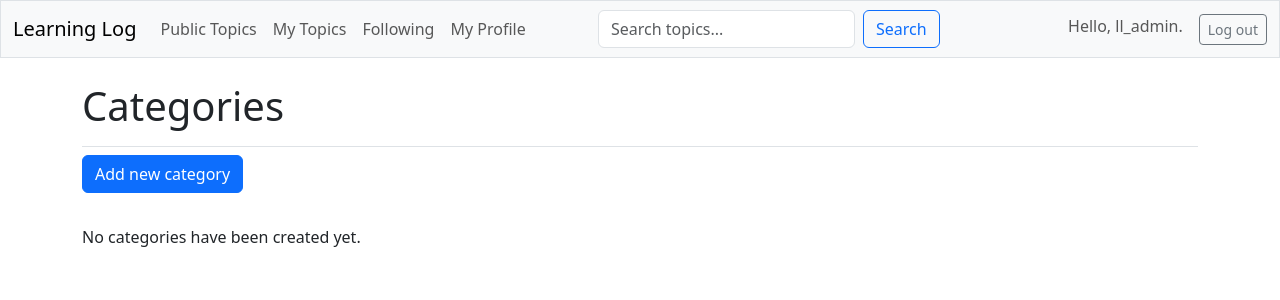
After one commit to Kayutas/Learning_Log, a Django app: page /categories/ in a window 1280 px wide. The commit adds this page. Shown: the top 300 px of the page. Run offline with Django 5.2, Linux system fonts and the light colour scheme; a user stored in the database is signed in; data that the repository does not hold is empty; some libraries are stand-ins or nearby versions.

Commit message:
added following

```diff
--- a/learning_logs/templates/learning_logs/base.html
+++ b/learning_logs/templates/learning_logs/base.html
@@ -31,6 +31,14 @@
                         <li class="nav-item">
                             <a class="nav-link" href="{% url 'learning_logs:topics' %}">
                                 My Topics</a>
+                        </li>
+                        <li class="nav-item">
+                            <a class="nav-link" href="{% url 'learning_logs:following_list' %}">
+                                Following</a>
+                        </li>
+                        <li class="nav-item">
+                            <a class="nav-link" href="{% url 'learning_logs:user_profile' user.username %}">
+                                My Profile</a>
                         </li>
                     {% endif %}
                 </ul>
--- /dev/null
+++ b/learning_logs/templates/learning_logs/categories.html
@@ -0,0 +1,53 @@
+{% extends 'learning_logs/base.html' %}
+
+{% block page_header %}
+    <h1>Categories</h1>
+{% endblock page_header %}
+
+{% block content %}
+    {% if user.is_authenticated %}
+        <p>
+            <a href="{% url 'learning_logs:new_category' %}" class="btn btn-primary mb-3">Add new category</a>
+        </p>
+    {% endif %}
+
+    <div class="row">
+        {% for category in categories %}
+            <div class="col-md-6 mb-4">
+                <div class="card">
+                    <div class="card-header">
+                        <h4>
+                            <a href="{% url 'learning_logs:category' category.id %}" class="text-decoration-none">
+                                {{ category.name }}
+                            </a>
+                        </h4>
+                    </div>
+                    <div class="card-body">
+                        {% if category.description %}
+                            <p class="card-text">{{ category.description }}</p>
+                        {% endif %}
+                        <h6 class="card-subtitle mb-2 text-muted">Topics in this category:</h6>
+                        <ul class="list-unstyled">
+                            {% for topic in category.topics|slice:":5" %}
+                                <li>
+                                    <a href="{% url 'learning_logs:topic' topic.id %}" class="text-decoration-none">
+                                        {{ topic.text }}
+                                    </a>
+                                </li>
+                            {% empty %}
+                                <li>No topics in this category yet.</li>
+                            {% endfor %}
+                        </ul>
+                        {% if category.topics.count > 5 %}
+                            <a href="{% url 'learning_logs:category' category.id %}" class="card-link">
+                                View all {{ category.topics.count }} topics...
+                            </a>
+                        {% endif %}
+                    </div>
+                </div>
+            </div>
+        {% empty %}
+            <p>No categories have been created yet.</p>
+        {% endfor %}
+    </div>
+{% endblock content %}
--- a/learning_logs/urls.py
+++ b/learning_logs/urls.py
@@ -23,5 +23,11 @@ urlpatterns = [
     path('make_public/<int:topic_id>/', views.make_public, name='make_public'),
     path('topics/<int:topic_id>/make_private/', views.make_private, name='make_private'),
     path('search/', views.search_topics, name='search'),
-
+    path('categories/', views.categories, name='categories'),
+    path('categories/<int:category_id>/', views.category, name='category'),
+    path('new_category/', views.new_category, name='new_category'),
+    # User profiles and following
+    path('user/<str:username>/', views.user_profile, name='user_profile'),
+    path('user/<str:username>/follow/', views.follow_user, name='follow_user'),
+    path('following/', views.following_list, name='following_list'),
 ]
--- a/learning_logs/views.py
+++ b/learning_logs/views.py
@@ -2,9 +2,11 @@ from django.shortcuts import render, redirect, get_object_or_404
 from django.contrib.auth.decorators import login_required
 from django.http import Http404
 from django.db.models import Q
+from django.contrib.auth.models import User
+from .models import Topic, Entry, Category, Following
+from django.contrib import messages
 
-from .models import Topic, Entry
-from .forms import TopicForm, EntryForm
+from .forms import TopicForm, EntryForm, CategoryForm
 
 # Create your views here.
 
@@ -156,3 +158,102 @@ def edit_entry(request, entry_id):
 
     context = {'entry': entry, 'topic': topic, 'form': form}
     return render(request, 'learning_logs/edit_entry.html', context)
+
+@login_required
+def categories(request):
+    """Show all categories and their topics."""
+    categories = Category.objects.all().order_by('name')
+    for category in categories:
+        if request.user.is_authenticated:
+            # Show public topics and user's private topics
+            category.topics = Topic.objects.filter(
+                category=category
+            ).filter(
+                Q(public=True) | Q(owner=request.user)
+            ).order_by('-date_added')
+        else:
+            # Show only public topics
+            category.topics = Topic.objects.filter(
+                category=category, public=True
+            ).order_by('-date_added')
+
+    context = {'categories': categories}
+    return render(request, 'learning_logs/categories.html', context)
+
+@login_required
+def new_category(request):
+    """Add a new category."""
+    if request.method != 'POST':
+        form = CategoryForm()
+    else:
+        form = CategoryForm(data=request.POST)
+        if form.is_valid():
+            form.save()
+            return redirect('learning_logs:categories')
+
+    context = {'form': form}
+    return render(request, 'learning_logs/new_category.html', context)
+
+@login_required
+def category(request, category_id):
+    """Show a single category and all its topics."""
+    category = get_object_or_404(Category, id=category_id)
+    if request.user.is_authenticated:
+        # Show public topics and user's private topics
+        topics = Topic.objects.filter(
+            category=category
+        ).filter(
+            Q(public=True) | Q(owner=request.user)
+        ).order_by('-date_added')
+    else:
+        # Show only public topics
+        topics = Topic.objects.filter(
+            category=category, public=True
+        ).order_by('-date_added')
+
+    context = {'category': category, 'topics': topics}
+    return render(request, 'learning_logs/category.html', context)
+
+@login_required
+def user_profile(request, username):
+    """Show user profile and their public topics."""
+    user = get_object_or_404(User, username=username)
+    topics = Topic.objects.filter(owner=user, public=True).order_by('-date_added')
+    is_following = Following.objects.filter(follower=request.user, followed=user).exists() if request.user.is_authenticated else False
+    followers_count = Following.objects.filter(followed=user).count()
+    following_count = Following.objects.filter(follower=user).count()
+
+    context = {
+        'profile_user': user,
+        'topics': topics,
+        'is_following': is_following,
+        'followers_count': followers_count,
+        'following_count': following_count,
+    }
+    return render(request, 'learning_logs/user_profile.html', context)
+
+@login_required
+def follow_user(request, username):
+    """Follow or unfollow a user."""
+    user_to_follow = get_object_or_404(User, username=username)
+
+    if request.user == user_to_follow:
+        messages.error(request, "You cannot follow yourself.")
+        return redirect('learning_logs:user_profile', username=username)
+
+    following = Following.objects.filter(follower=request.user, followed=user_to_follow)
+    if following.exists():
+        following.delete()
+        messages.success(request, f"You have unfollowed {username}")
+    else:
+        Following.objects.create(follower=request.user, followed=user_to_follow)
+        messages.success(request, f"You are now following {username}")
+
+    return redirect('learning_logs:user_profile', username=username)
+
+@login_required
+def following_list(request):
+    """Show list of users the current user is following."""
+    following = Following.objects.filter(follower=request.user).select_related('followed')
+    context = {'following': following}
+    return render(request, 'learning_logs/following_list.html', context)
```
Also changed, not shown: learning_logs/forms.py (+17 -3 lines), learning_logs/models.py (+27 -0 lines), learning_logs/templates/learning_logs/following_list.html (added, +29 -0 lines), learning_logs/templates/learning_logs/user_profile.html (added, +50 -0 lines), db.sqlite3, learning_logs/migrations/0005_category_topic_category.py (added), learning_logs/migrations/0006_following.py (added).
